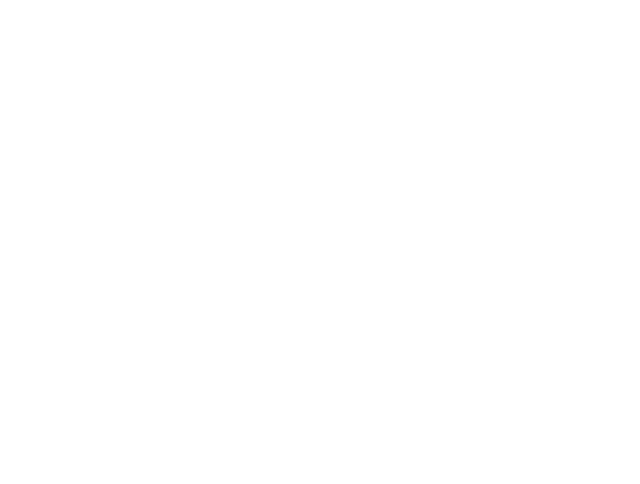
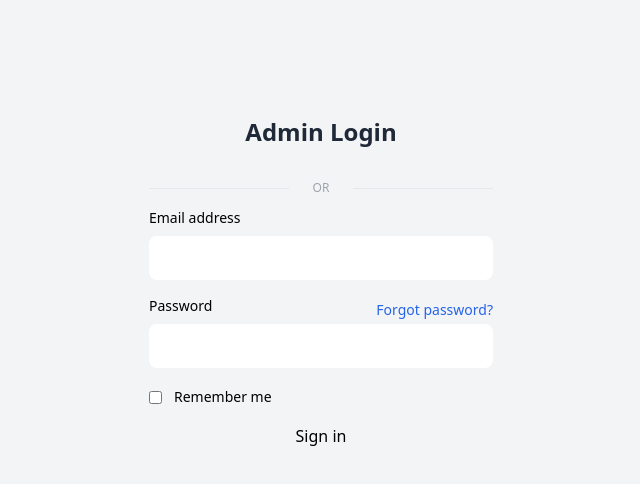
Before and after one commit to Vikas7512/CLMS-Frontend, a React (Vite) app: page /Admin in a window 1280 px wide. Before the commit this address had no page. Shown: the top 484 px of the page, without its empty margins (319-959 px from the left). Built offline with nearby package versions, Linux system fonts and the light colour scheme.

Commit message:
admin login create and dashborad

```diff
--- a/src/App.jsx
+++ b/src/App.jsx
@@ -1,6 +1,8 @@
 import { SignIn } from "./components/SignIn";
 import { SignUp } from "./components/SignUp";
 import { Home } from "./components/Home";
+import { Admin } from "./components/Admin";
+import { AdminDashboard } from "./components/AdminDashboard";
 import { BrowserRouter, Routes, Route } from "react-router-dom";
 function App() {
   return (
@@ -9,6 +11,8 @@ function App() {
         <Route path="/home" element={<Home />}></Route>
         <Route path="/register" element={<SignUp />}></Route>
         <Route path="/login" element={<SignIn />}></Route>
+        <Route path="/Admin" element={<Admin />}></Route>
+        <Route path="/AdminDashboard" element={<AdminDashboard/>}></Route>
       </Routes>
     </BrowserRouter>
   );
--- /dev/null
+++ b/src/components/Admin.jsx
@@ -0,0 +1,60 @@
+export const Admin = () => {
+  return (
+<html classNameName="h-full">
+  <body className="dark:bg-slate-900 bg-gray-100 flex h-full items-center py-16">
+    <main className="w-full max-w-md mx-auto p-6">
+      <div classNameName="mt-7 bg-white border border-gray-200 rounded-xl shadow-sm dark:bg-gray-800 dark:border-gray-700">
+        <div className="p-4 sm:p-7">
+          <div className="text-center">
+            <h1 className="block text-2xl font-bold text-gray-800 dark:text-white">Admin Login</h1>
+          </div>
+          <div className="mt-5">
+            <div className="py-3 flex items-center text-xs text-gray-400 uppercase before:flex-[1_1_0%] before:border-t before:border-gray-200 before:me-6 after:flex-[1_1_0%] after:border-t after:border-gray-200 after:ms-6 dark:text-gray-500 dark:before:border-gray-600 dark:after:border-gray-600">Or</div>
+            <form>
+              <div className="grid gap-y-4">
+                <div>
+                  <label for="email" className="block text-sm mb-2 dark:text-white">Email address</label>
+                  <div className="relative">
+                    <input type="email" id="email" name="email" className="py-3 px-4 block w-full border-gray-200 rounded-lg text-sm focus:border-blue-500 focus:ring-blue-500 disabled:opacity-50 disabled:pointer-events-none dark:bg-slate-900 dark:border-gray-700 dark:text-gray-400 dark:focus:ring-gray-600" required aria-describedby="email-error"/>
+                    <div className="hidden absolute inset-y-0 end-0 pointer-events-none pe-3">
+                      <svg className="size-5 text-red-500" width="16" height="16" fill="currentColor" viewBox="0 0 16 16" aria-hidden="true">
+                        <path d="M16 8A8 8 0 1 1 0 8a8 8 0 0 1 16 0zM8 4a.905.905 0 0 0-.9.995l.35 3.507a.552.552 0 0 0 1.1 0l.35-3.507A.905.905 0 0 0 8 4zm.002 6a1 1 0 1 0 0 2 1 1 0 0 0 0-2z"/>
+                      </svg>
+                    </div>
+                  </div>
+                  <p className="hidden text-xs text-red-600 mt-2" id="email-error">Please include a valid email address so we can get back to you</p>
+                </div>
+                <div>
+                  <div className="flex justify-between items-center">
+                    <label for="password" className="block text-sm mb-2 dark:text-white">Password</label>
+                    <a className="text-sm text-blue-600 decoration-2 hover:underline font-medium dark:focus:outline-none dark:focus:ring-1 dark:focus:ring-gray-600" href="../examples/html/recover-account.html">Forgot password?</a>
+                  </div>
+                  <div className="relative">
+                    <input type="password" id="password" name="password" className="py-3 px-4 block w-full border-gray-200 rounded-lg text-sm focus:border-blue-500 focus:ring-blue-500 disabled:opacity-50 disabled:pointer-events-none dark:bg-slate-900 dark:border-gray-700 dark:text-gray-400 dark:focus:ring-gray-600" required aria-describedby="password-error"/>
+                    <div className="hidden absolute inset-y-0 end-0 pointer-events-none pe-3">
+                      <svg className="size-5 text-red-500" width="16" height="16" fill="currentColor" viewBox="0 0 16 16" aria-hidden="true">
+                        <path d="M16 8A8 8 0 1 1 0 8a8 8 0 0 1 16 0zM8 4a.905.905 0 0 0-.9.995l.35 3.507a.552.552 0 0 0 1.1 0l.35-3.507A.905.905 0 0 0 8 4zm.002 6a1 1 0 1 0 0 2 1 1 0 0 0 0-2z"/>
+                      </svg>
+                    </div>
+                  </div>
+                  <p className="hidden text-xs text-red-600 mt-2" id="password-error">8+ characters required</p>
+                </div>
+                <div className="flex items-center">
+                  <div className="flex">
+                    <input id="remember-me" name="remember-me" type="checkbox" className="shrink-0 mt-0.5 border-gray-200 rounded text-blue-600 pointer-events-none focus:ring-blue-500 dark:bg-gray-800 dark:border-gray-700 dark:checked:bg-blue-500 dark:checked:border-blue-500 dark:focus:ring-offset-gray-800"/>
+                  </div>
+                  <div className="ms-3">
+                    <label For="remember-me" className="text-sm dark:text-white">Remember me</label>
+                  </div>
+                </div>
+                <button type="submit" classNameName="w-full py-3 px-4 inline-flex justify-center items-center gap-x-2 text-sm font-semibold rounded-lg border border-transparent bg-blue-600 text-white hover:bg-blue-700 disabled:opacity-50 disabled:pointer-events-none dark:focus:outline-none dark:focus:ring-1 dark:focus:ring-gray-600">Sign in</button>
+              </div>
+            </form>
+            </div>
+        </div>
+      </div>
+    </main>
+  </body>
+</html>
+);
+};
--- /dev/null
+++ b/src/components/AdminDashboard.jsx
@@ -0,0 +1,10 @@
+export const AdminDashboard = () => {
+    return (
+    <div className="container mx-auto mt-8">
+      <h1 className="text-4xl font-bold mb-4">Library Management System Admin Dashboard</h1>
+      {/* Add your dashboard components and functionalities here */}
+    </div>
+  );
+}
+
+export default AdminDashboard;
--- a/src/components/SignIn.jsx
+++ b/src/components/SignIn.jsx
@@ -1,6 +1,29 @@
 import { Link } from "react-router-dom";
+import { useState } from "react";
+import e from "cors";
 
 export const SignIn = () => {
+  const [email, emailupdate] = useState('');
+  const [password, passwordupdate] = useState('');
+
+  const ProceedLogin = (e) => {
+    e.preventDefault();
+    if (validate()) {
+      console.log('proceed');
+    }
+  }
+  const validate=() => {
+    let result = true;
+    if (email === ''|| email ===null){
+      result = false;
+      toast.warning('Please enter a valid email');
+    }
+    if (password === ''|| password ===null){
+      result = false;
+      toast.warning('Please enter a correct password');
+    }
+    return result;
+  };
     return (
       <>
         <div className="h-screen flex items-center justify-center bg-neutral-400">
@@ -13,6 +36,7 @@ export const SignIn = () => {
                 </p>
                 <div className="h-10 w-full mb-4 ">
                   <input
+                    value={email} onChange={e=>emailupdate(e.target.checked)}
                     type="email"
                     placeholder="Email"
                     className=" w-full h-12 bg-black border-none outline-none rounded-md px-4  text-white"
@@ -20,6 +44,7 @@ export const SignIn = () => {
                 </div>
                 <div className="h-10 w-full bg-slate-400 mb-4">
                   <input
+                    value={password} onChange={e=>passwordupdate(e.target.checked)}
                     type="password"
                     placeholder="Password"
                     className=" w-full h-12 bg-black border-none outline-none rounded-md px-4 text-white"
@@ -27,7 +52,7 @@ export const SignIn = () => {
                 </div>
 
                 <div className="h-28 w-full pt-20  mb-4  px-32">
-                <button className="bg-red-100 hover:bg-red-500 text-black font-bold  px-5 rounded">
+                  <button className="bg-red-100 hover:bg-red-500 text-black font-bold  px-5 rounded" onClick={() =>(ProceedLogin)}>
                     Sign In
                   </button>
                 </div>
@@ -59,4 +84,4 @@ export const SignIn = () => {
         </div>
       </>
     );
-};
+}
```
Lines whose indentation alone changed are shown as unchanged.
